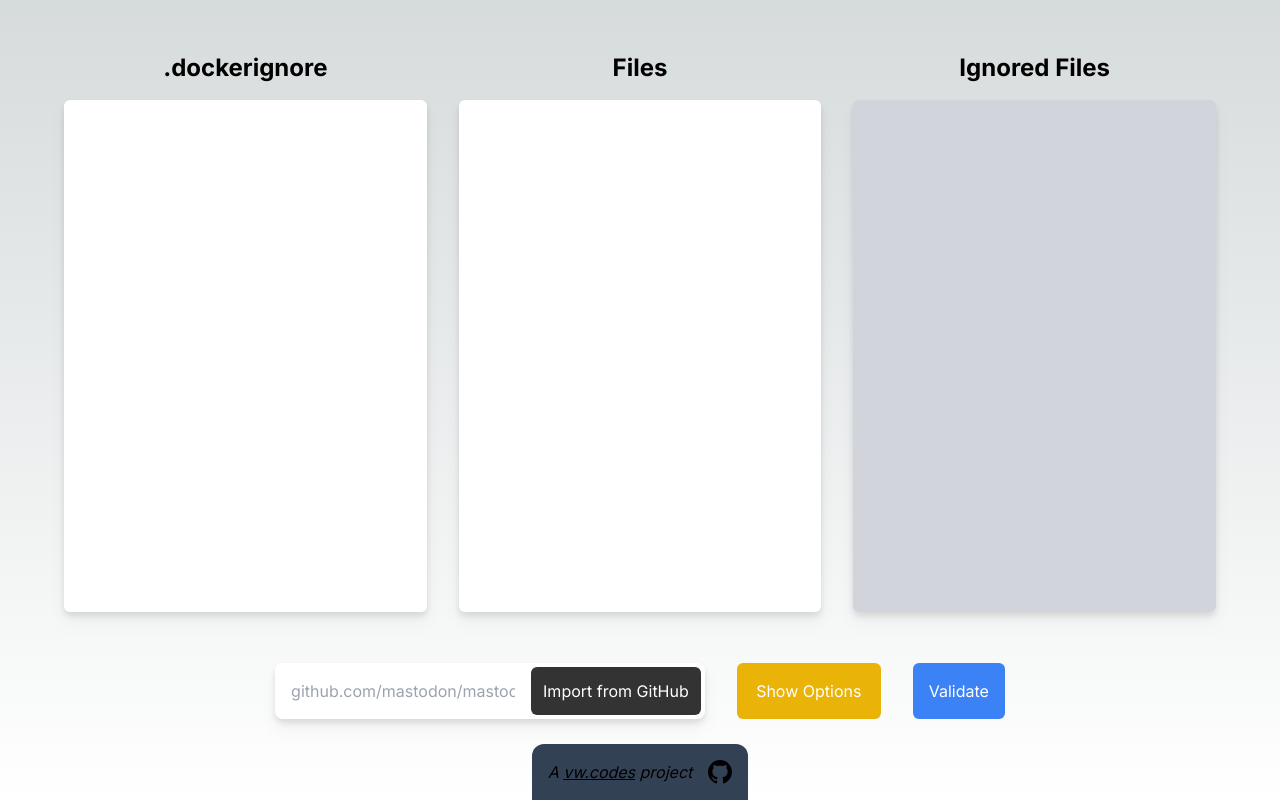
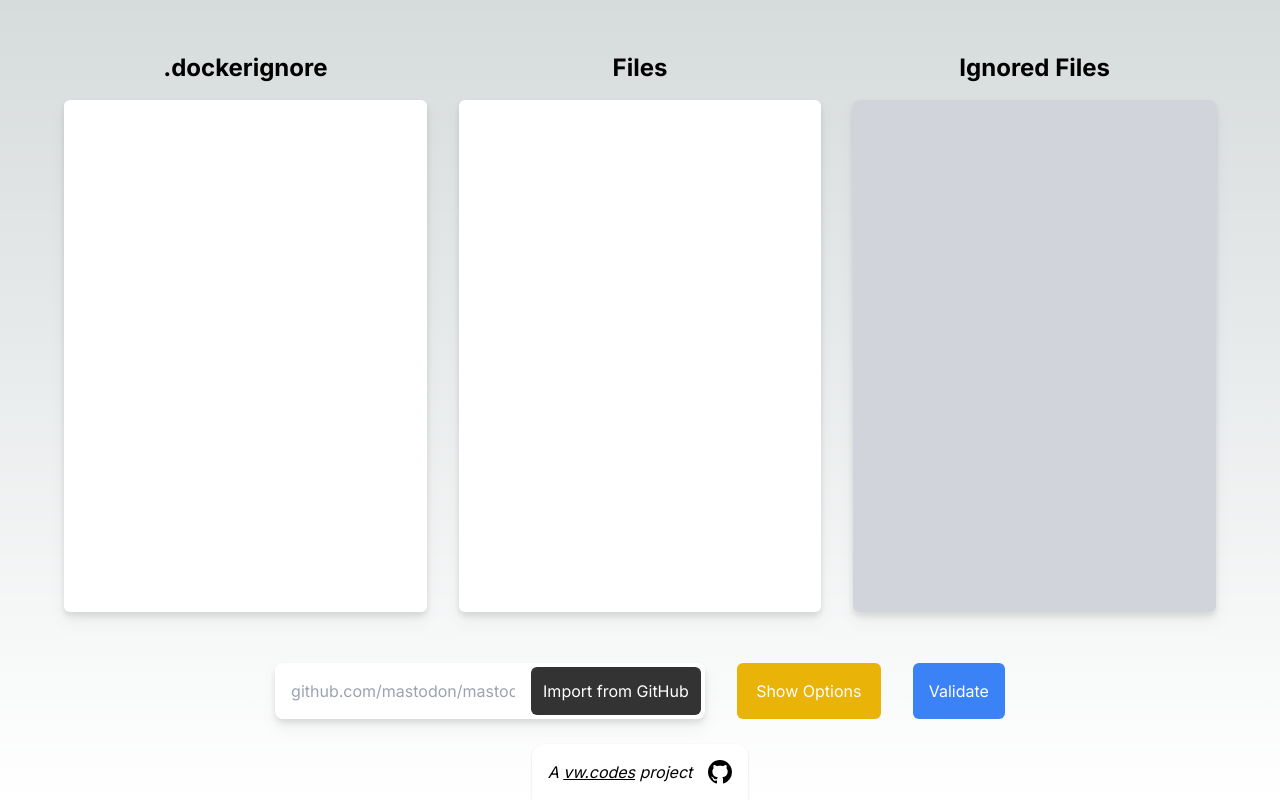
Before and after one commit to DiggidyDev/dockerignore-validator, a Next.js app: page / in a window 1280 px wide. Built offline with nearby package versions, Linux system fonts and the light colour scheme.

Commit message:
refactor(footer): Light mode background and aria-label for repo link

```diff
--- a/src/app/layout.tsx
+++ b/src/app/layout.tsx
@@ -22,7 +22,7 @@ export default function RootLayout({
             <body className={inter.className}>
                 <main className="relative flex max-w-screen min-h-screen lg:py-0 flex-col items-center justify-between p-8">
                     {children}
-                    <div className="absolute flex items-center gap-4 bg-slate-700 2xl:px-6 p-4 rounded-t-xl italic bottom-0">
+                    <div className="absolute flex items-center shadow gap-4 dark:bg-slate-700 bg-white 2xl:px-6 p-4 rounded-t-xl italic bottom-0">
                         <span>
                             A{" "}
                             <Link
@@ -38,6 +38,7 @@ export default function RootLayout({
                         <Link
                             className="hover:text-[#ff3bac]"
                             href="https://github.com/DiggidyDev/dockerignore-validator"
+                            aria-label="GitHub Repository"
                             target="_blank"
                             rel="noopener noreferrer"
                         >
```
